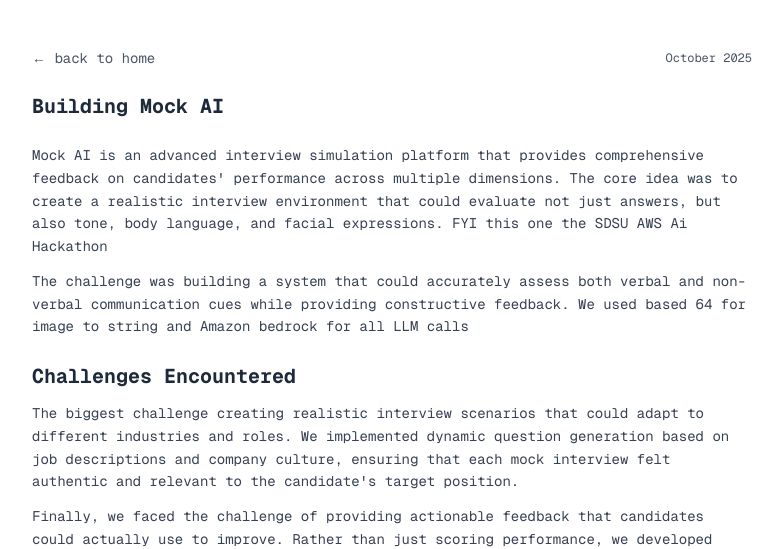
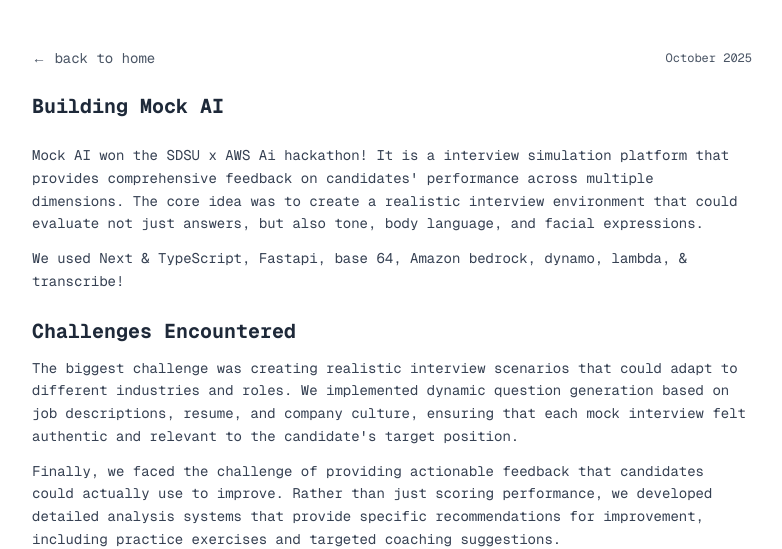
Before and after one commit to darielgu/oct-portfolio, a Next.js app: page /mock-ai in a window 1280 px wide. Shown: the top 549 px of the page, without its empty margins (248-1030 px from the left). Built offline with nearby package versions, Linux system fonts and the light colour scheme.

Commit message:
fixed blog posts

```diff
--- a/app/interview-prep/page.tsx
+++ b/app/interview-prep/page.tsx
@@ -28,15 +28,15 @@ export default function InterviewPrepPage() {
               stressful process of interview preparation into a streamlined,
               data-driven experience. The core idea was to eliminate guesswork
               by providing candidates with deep insights into their specific
-              interviewer and position requirements.
+              interviewer, company and position requirements.
             </p>
             <p>
-              The challenge was building a system that could analyze vast
-              amounts of company data, interviewer profiles, and position
-              requirements to provide personalized preparation strategies. We
-              used Claude SDK for deep search capabilities, allowing candidates
-              to paste their resume, job link, and interviewer information to
-              receive tailored insights and preparation materials.
+              Using the parralel api as a Claude sdk tool we were able to scrape
+              the interviewers linkedin, the company & positions most asked
+              questions, core values, and any other data on the internet that
+              could give you a better chance at getting hired. On generation we
+              provide the user a comprehensive study guide on how to ace their
+              interview.
             </p>
           </div>
 
@@ -47,12 +47,11 @@ export default function InterviewPrepPage() {
 
           <div className="space-y-3">
             <p>
-              The biggest challenge was data aggregation and processing. We
-              needed to collect information from multiple sources including
-              LinkedIn profiles, company websites, Glassdoor reviews, and
-              industry databases. This required building robust web scraping
-              systems and API integrations that could handle rate limiting and
-              data quality issues.
+              This was built in 5 hours @ the UCSD x SDx hackathon, which was
+              honestly our biggest challenge. That 5 hour time crunch meant no
+              going back on our original plan and pushing out code every couple
+              of minutes. All in all it was a great experience getting to meet
+              some of the UCSD students.
             </p>
           </div>
 
--- a/app/mock-ai/page.tsx
+++ b/app/mock-ai/page.tsx
@@ -24,18 +24,16 @@ export default function MockAIPage() {
         <div className="space-y-4 text-gray-700 leading-relaxed text-sm">
           <div className="space-y-3">
             <p>
-              Mock AI is an advanced interview simulation platform that provides
-              comprehensive feedback on candidates' performance across multiple
-              dimensions. The core idea was to create a realistic interview
-              environment that could evaluate not just answers, but also tone,
-              body language, and facial expressions. FYI this one the SDSU AWS
-              Ai Hackathon
+              Mock AI won the SDSU x AWS Ai hackathon! It is a interview
+              simulation platform that provides comprehensive feedback on
+              candidates' performance across multiple dimensions. The core idea
+              was to create a realistic interview environment that could
+              evaluate not just answers, but also tone, body language, and
+              facial expressions.
             </p>
             <p>
-              The challenge was building a system that could accurately assess
-              both verbal and non-verbal communication cues while providing
-              constructive feedback. We used based 64 for image to string and
-              Amazon bedrock for all LLM calls
+              We used Next & TypeScript, Fastapi, base 64, Amazon bedrock,
+              dynamo, lambda, & transcribe!
             </p>
           </div>
 
@@ -46,11 +44,11 @@ export default function MockAIPage() {
 
           <div className="space-y-3">
             <p>
-              The biggest challenge creating realistic interview scenarios that
-              could adapt to different industries and roles. We implemented
-              dynamic question generation based on job descriptions and company
-              culture, ensuring that each mock interview felt authentic and
-              relevant to the candidate's target position.
+              The biggest challenge was creating realistic interview scenarios
+              that could adapt to different industries and roles. We implemented
+              dynamic question generation based on job descriptions, resume, and
+              company culture, ensuring that each mock interview felt authentic
+              and relevant to the candidate's target position.
             </p>
             <p>
               Finally, we faced the challenge of providing actionable feedback
```
